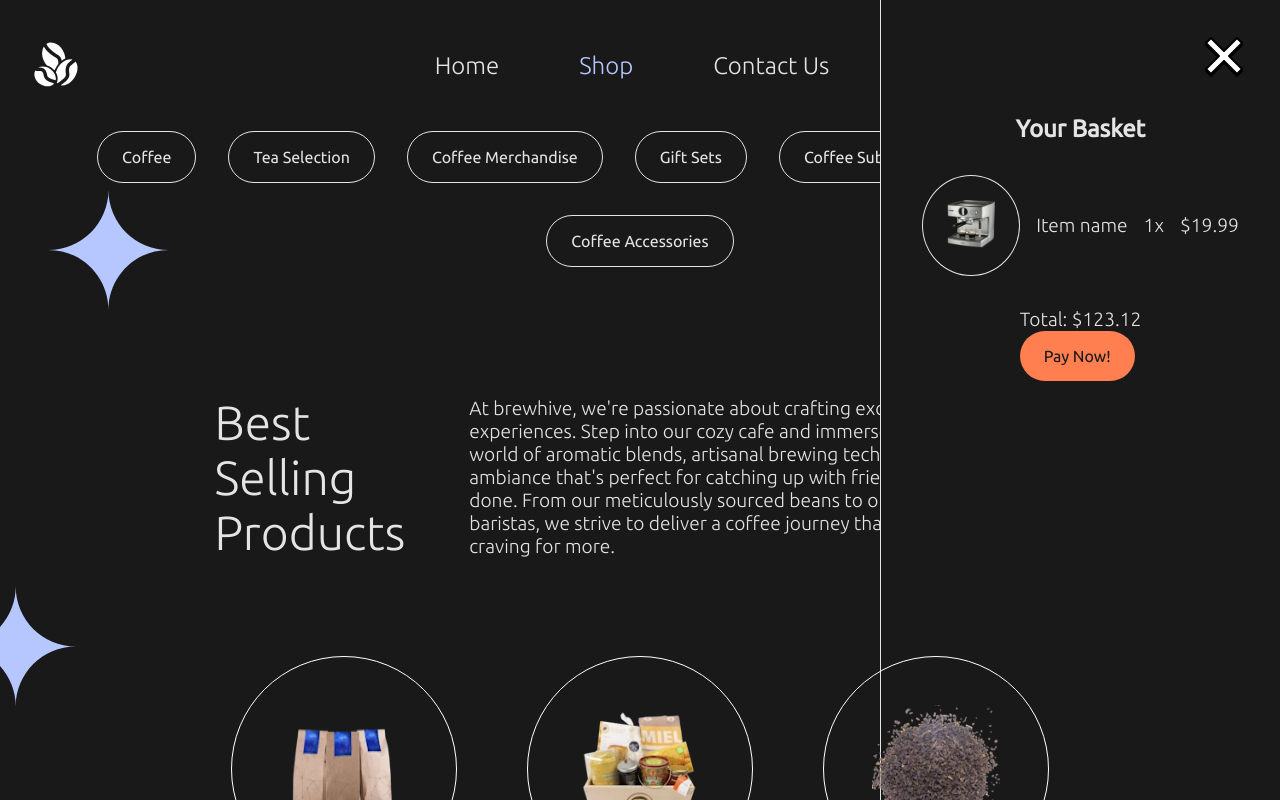
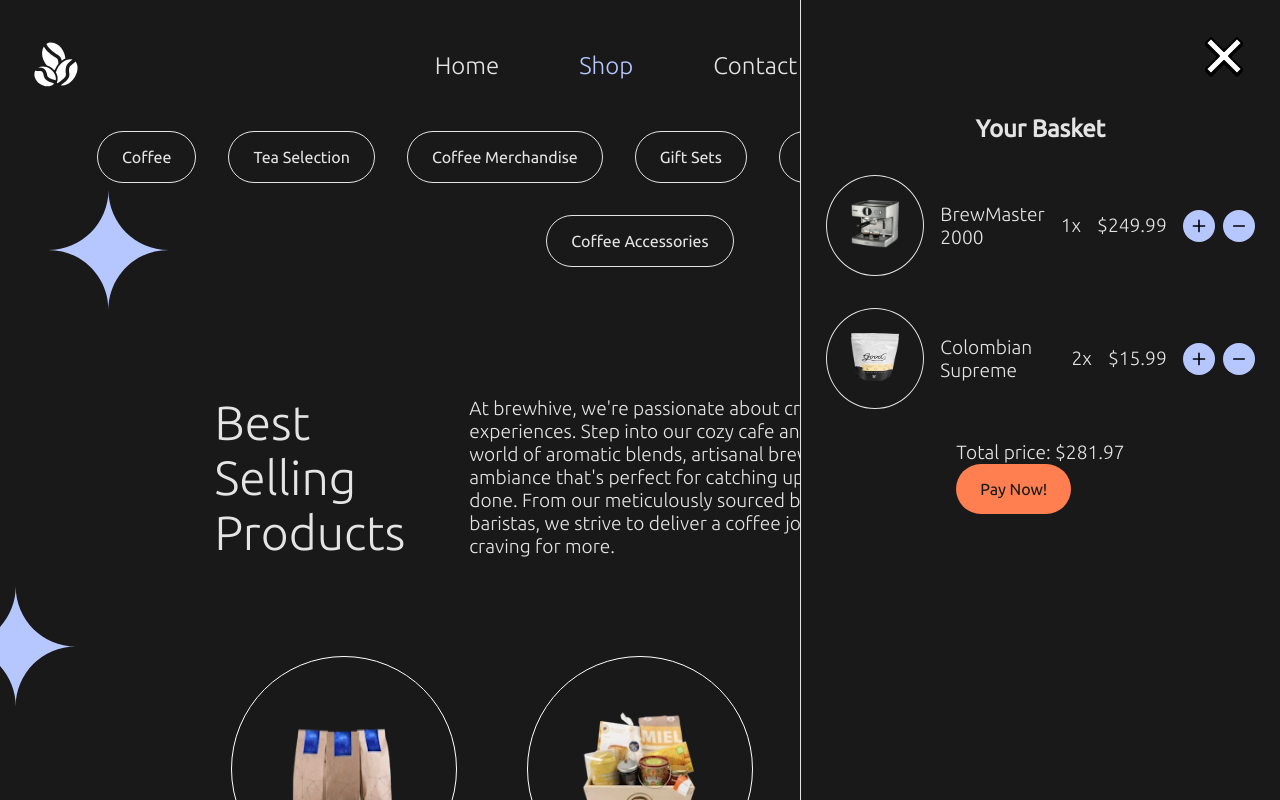
Before and after one commit to tomaszwasik31/react-shopping-cart, a React (Create React App) app: page /shop in a window 1280 px wide. Both pictures are taken after a click on the element 1216 px from the left and 65 px from the top of the page. Shown: the top 800 px of the page. Built offline with nearby package versions, Linux system fonts and the light colour scheme.

Commit message:
working on bucket logic

```diff
--- a/src/App.css
+++ b/src/App.css
@@ -50,7 +50,7 @@ body {
   font-family: "Ubuntu", sans-serif;
   background-color: var(--dark);
   color: var(--light);
-  max-width: 100vw;
+
   overflow-x: hidden;
 }
 
@@ -364,9 +364,16 @@ h1 {
   flex-direction: column;
   align-items: center;
   padding: 2rem;
-  width: 25rem;
+  width: 30rem;
   height: 100vh;
   right: 0;
+  gap: 2rem;
+  z-index: 9999;
+}
+
+.basket-items-container {
+  display: flex;
+  flex-direction: column;
   gap: 2rem;
 }
 
@@ -376,7 +383,7 @@ h1 {
   gap: 1rem;
 }
 
-.baste-item-img-container {
+.basket-item-img-container {
   border: 1px solid var(--light);
   padding: 1.5rem;
   border-radius: 100%;
@@ -386,6 +393,27 @@ h1 {
   height: 3rem;
 }
 
+.quantity-change-container {
+  display: flex;
+  gap: 0.5rem;
+}
+.btn-quantity {
+  width: 2rem;
+  height: 2rem;
+  background-color: var(--accent);
+  color: var(--dark);
+  padding: 0.2rem 0.5rem;
+  border-radius: 100%;
+  display: flex;
+  align-items: center;
+
+}
+
+.quantity-icon {
+  width: 1rem;
+  height: 1rem;
+}
+
 .pay-btn {
   background-color: var(--primary);
   border: none;
--- a/src/App.jsx
+++ b/src/App.jsx
@@ -16,20 +16,43 @@ import Accessories from "./components/Categories/Accessories";
 import Basket from "./components/Basket";
 
 function App() {
+  const basketData = [
+    [
+      {
+        id: "1",
+        name: "BrewMaster 2000",
+        price: 249.99,
+        img: "coffeeMachine",
+        quantity: 1,
+      },
+    ],
+    [
+      {
+        id: "6",
+        name: "Colombian Supreme",
+        price: 15.99,
+        img: "coffeeBag",
+        quantity: 2,
+      },
+    ],
+  ];
+  const [inBasket, setInBasket] = React.useState(basketData);
 
+  const [isBasketActive, setIsBasketActive] = React.useState(false);
 
-  const [isBasketActive, setIsBasketActive] = React.useState(false)
-
-
-  function toggleBasket (){
-    setIsBasketActive(prevState => !prevState)
+  function toggleBasket() {
+    setIsBasketActive((prevState) => !prevState);
   }
   return (
     <>
       <Stars />
-      <Basket isBasketActive={isBasketActive} toggleBasket={toggleBasket}/>
+      <Basket
+        isBasketActive={isBasketActive}
+        toggleBasket={toggleBasket}
+        basketData={inBasket}
+      />
       <div className="app-wrapper">
-        <Nav toggleBasket={toggleBasket}/>
+        <Nav toggleBasket={toggleBasket} />
 
         <Routes>
           <Route path="/" element={<Home />} />
--- a/src/components/Basket.js
+++ b/src/components/Basket.js
@@ -1,31 +1,93 @@
 import React from "react";
-import itemImg from "../img/coffeeMachine.webp";
+
 import iconClose from "../img/icons/close.svg";
+import coffeeMachine from "../img/coffeeMachine.webp";
+import coffeeBag from "../img/coffeeBag.webp";
+import coffeeAccessories from "../img/coffeeAccessories.webp";
+import gift from "../img/gift.webp";
+import merchandise from "../img/merchandise.webp";
+import subscription from "../img/subscription.webp";
+import tea from "../img/tea.webp";
+
+import plus from "../img/icons/plus.svg";
+import minus from "../img/icons/minus.svg";
 
 export default function Basket(props) {
+  const flattenedBasketData = props.basketData.flat();
+
+  const basketItems = flattenedBasketData.map((item) => (
+    <div className="basket-item-container" key={item.id}>
+      <div className="basket-item-img-container">
+        <img
+          src={getImagePath(item.img)}
+          alt={item.img}
+          className="basket-item-img"
+        />
+      </div>
+      <p className="basket-item-name">{item.name}</p>
+      <p className="basket-item-quantity">{item.quantity}x</p>
+      <p className="basket-item-price">${item.price}</p>
+      <div className="quantity-change-container">
+        <button className="btn-quantity">
+          <img className="quantity-icon" src={plus} alt="" />
+        </button>
+        <button className="btn-quantity">
+          <img className="quantity-icon" src={minus} alt="" />
+        </button>
+      </div>
+    </div>
+  ));
+
+  const [totalPrice, setTotalPrice] = React.useState(0);
+
+  React.useEffect(() => {
+    const calculatedPrice = flattenedBasketData.reduce((total, item) => {
+      return total + item.price * item.quantity;
+    }, 0);
+    setTotalPrice(calculatedPrice);
+  }, [flattenedBasketData]);
+
   return (
     <div
       className="basket-container"
       style={{ display: props.isBasketActive ? "flex" : "none" }}
     >
       <button className="close-btn" onClick={props.toggleBasket}>
-        <img src={iconClose} alt="" />
+        <img src={iconClose} alt="close basket icon" />
       </button>
       <h2>Your Basket</h2>
-      <div className="basket-items-container">
-        <div className="basket-item-container">
-          <div className="baste-item-img-container">
-            <img src={itemImg} alt="" className="basket-item-img" />
+      {basketItems.length > 0 ? (
+        <>
+          <div className="basket-items-container">{basketItems}</div>
+
+          <div className="basket-total-container">
+            <p className="basket-total-txt"> Total price: ${totalPrice}</p>
+            <button className="btn pay-btn"> Pay Now!</button>
           </div>
-          <p className="basket-item-name">Item name</p>
-          <p className="basket-item-quantity">1x</p>
-          <p className="basket-item-price">$19.99</p>
-        </div>
-      </div>
-      <div className="basket-total-container">
-        <p className="basket-total-txt"> Total: $123.12</p>
-        <button className="btn pay-btn"> Pay Now!</button>
-      </div>
+        </>
+      ) : (
+        <p>Basket Empty</p>
+      )}
     </div>
   );
 }
+function getImagePath(img) {
+  switch (img) {
+    case "coffeeMachine":
+      return coffeeMachine;
+    case "coffeeBag":
+      return coffeeBag;
+    case "coffeeAccessories":
+      return coffeeAccessories;
+    case "gift":
+      return gift;
+    case "merchandise":
+      return merchandise;
+    case "subscription":
+      return subscription;
+    case "tea":
+      return tea;
+    default:
+      return "";
+  }
+}
```
Also changed, not shown: src/img/icons/minus.svg (added), src/img/icons/plus.svg (added).
